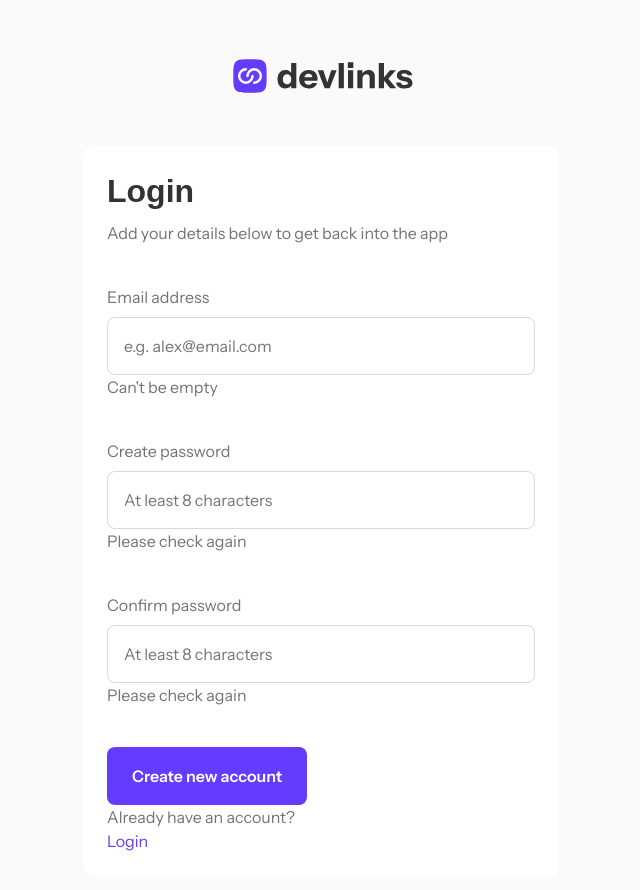
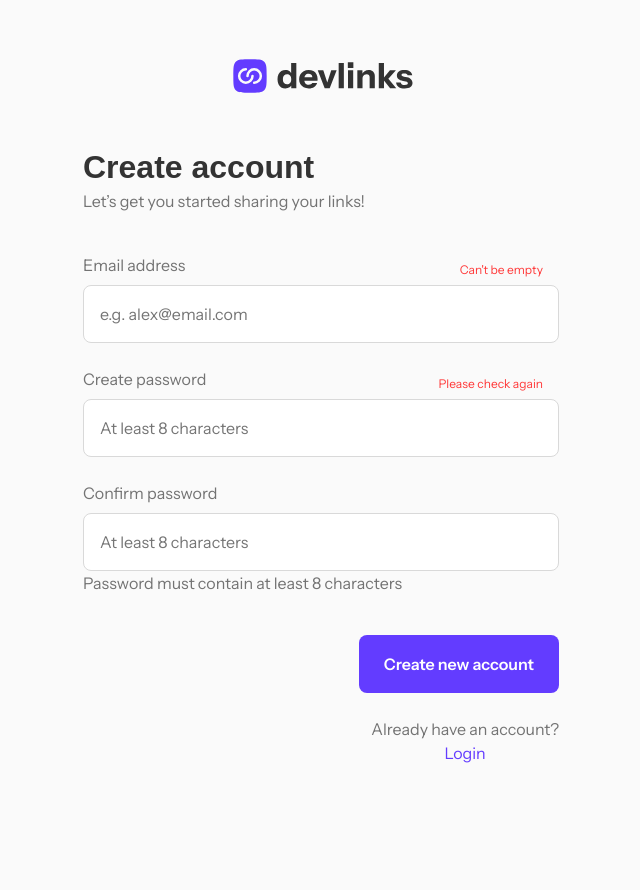
Before and after one commit to jkaps9/link-sharing-app, a React (Vite) app: page /auth/signup in a window 1280 px wide. Shown: the top 890 px of the page, without its empty margins (319-959 px from the left). After the commit the page ends 821 px from the top, so only its background shows below. Built offline with nearby package versions, Linux system fonts and the light colour scheme; a web font is replaced by a local one.

Commit message:
feat: enhance Register component with new form styles and structure

```diff
--- a/src/routes/register.jsx
+++ b/src/routes/register.jsx
@@ -1,15 +1,21 @@
 import { Link } from "react-router";
+import formStyles from "../styles/Forms.module.css";
 
 const Register = () => {
   return (
     <>
-      <form className="card">
-        <header>
-          <h1>Login</h1>
-          <p>Add your details below to get back into the app</p>
+      <form className={`${formStyles.form} ${formStyles.authForm}`}>
+        <header className={formStyles.formHeader}>
+          <h1>Create account</h1>
+          <p>Let’s get you started sharing your links!</p>
         </header>
 
-        <div className="input-group">
+        <section
+          className={`${formStyles.formSection} ${formStyles.authFormSection}`}
+        >
+          <div
+            className={`${formStyles.formInputGroup} ${formStyles.formInputGroupColumn}`}
+          >
             <label htmlFor="email">Email address</label>
             <input
               type="text"
@@ -17,11 +23,13 @@ const Register = () => {
               name="email"
               placeholder="e.g. alex@email.com"
             />
-          <p id="email-error" className="error-message">
+            <p id="email-error" className={formStyles.formErrorMessage}>
               Can't be empty
             </p>
           </div>
-        <div className="input-group">
+          <div
+            className={`${formStyles.formInputGroup} ${formStyles.formInputGroupColumn}`}
+          >
             <label htmlFor="password">Create password</label>
             <input
               type="password"
@@ -29,11 +37,13 @@ const Register = () => {
               name="password"
               placeholder="At least 8 characters"
             />
-          <p id="password-error" className="error-message">
+            <p id="password-error" className={formStyles.formErrorMessage}>
               Please check again
             </p>
           </div>
-        <div className="input-group">
+          <div
+            className={`${formStyles.formInputGroup} ${formStyles.formInputGroupColumn}`}
+          >
             <label htmlFor="confirmPassword">Confirm password</label>
             <input
               type="password"
@@ -41,16 +51,17 @@ const Register = () => {
               name="confirmPassword"
               placeholder="At least 8 characters"
             />
-          <p id="confirm-password-error" className="error-message">
-            Please check again
-          </p>
+            <p>Password must contain at least 8 characters</p>
           </div>
+        </section>
 
-        <footer>
+        <footer
+          className={`${formStyles.formFooter} ${formStyles.authFormFooter}`}
+        >
           <button type="submit" className="btn btn--primary">
             Create new account
           </button>
-          <div className="footer__content">
+          <div>
             <p>Already have an account?</p>
             <Link to="../login" className="accent-text">
               Login
```
Lines whose indentation alone changed are shown as unchanged.
